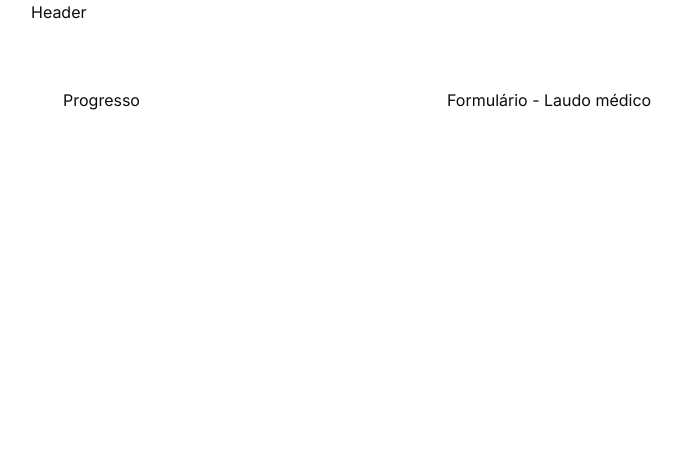
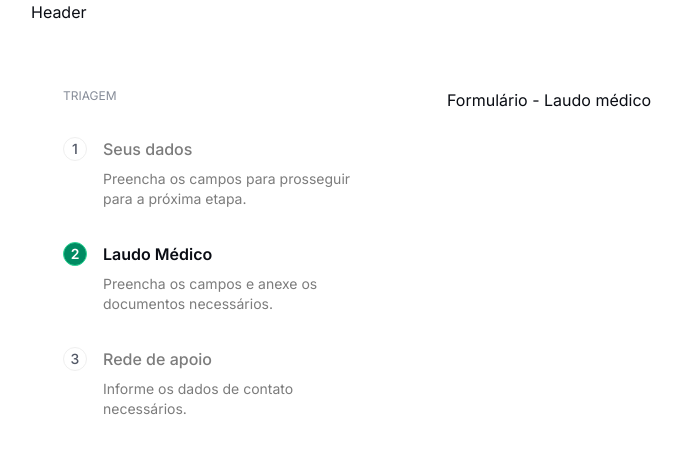
Before and after one commit to ipecode-br/abnmo-frontend, a Next.js app: page /triagem/formularios/laudo-medico in a window 1280 px wide. Shown: the top 454 px of the page, without its empty margins (1-683 px from the left). Built offline with nearby package versions, Linux system fonts and the light colour scheme.

Commit message:
feat(screening-progress): progress component with active route detection

```diff
--- /dev/null
+++ b/src/app/triagem/formularios/form-steps.ts
@@ -0,0 +1,20 @@
+export const steps = [
+  {
+    label: 'Seus dados',
+    indicator: '1',
+    info: 'Preencha os campos para prosseguir para a próxima etapa.',
+    path: '/triagem/formularios/seus-dados',
+  },
+  {
+    label: 'Laudo Médico',
+    indicator: '2',
+    info: 'Preencha os campos e anexe os documentos necessários.',
+    path: '/triagem/formularios/laudo-medico',
+  },
+  {
+    label: 'Rede de apoio',
+    indicator: '3',
+    info: 'Informe os dados de contato necessários.',
+    path: '/triagem/formularios/rede-de-apoio',
+  },
+]
--- a/src/app/triagem/formularios/screening-progress.tsx
+++ b/src/app/triagem/formularios/screening-progress.tsx
@@ -1,3 +1,39 @@
+'use client'
+import { usePathname } from 'next/navigation'
+import { useEffect, useState } from 'react'
+
+import { steps } from './form-steps'
+
 export function ScreeningProgress() {
-  return <aside>Progresso</aside>
+  const [activeStep, setActiveStep] = useState<number>()
+  const pathname = usePathname()
+
+  useEffect(() => {
+    const activeIndex = steps.findIndex((step) => step.path === pathname)
+    setActiveStep(activeIndex)
+  }, [pathname])
+
+  return (
+    <aside className='w-72'>
+      <h1 className='text-soft-400 pb-8 text-xs'>TRIAGEM</h1>
+
+      {steps.map((step, idx) => (
+        <div key={idx}>
+          <div
+            className={`inline-flex items-center gap-4 text-base font-medium ${activeStep === idx ? 'font-semibold' : 'text-neutras-500'}`}
+          >
+            <span
+              className={`flex size-6 items-center justify-center rounded-full border p-1 text-sm ${activeStep === idx ? 'bg-primaria-700 border-priamria-400 text-white' : 'text-sub-500 border-neutras-100'}`}
+            >
+              {step.indicator}
+            </span>
+            {step.label}
+          </div>
+          <p className='text-neutras-500 mt-2 mb-8 pl-10 text-sm'>
+            {step.info}
+          </p>
+        </div>
+      ))}
+    </aside>
+  )
 }
```
